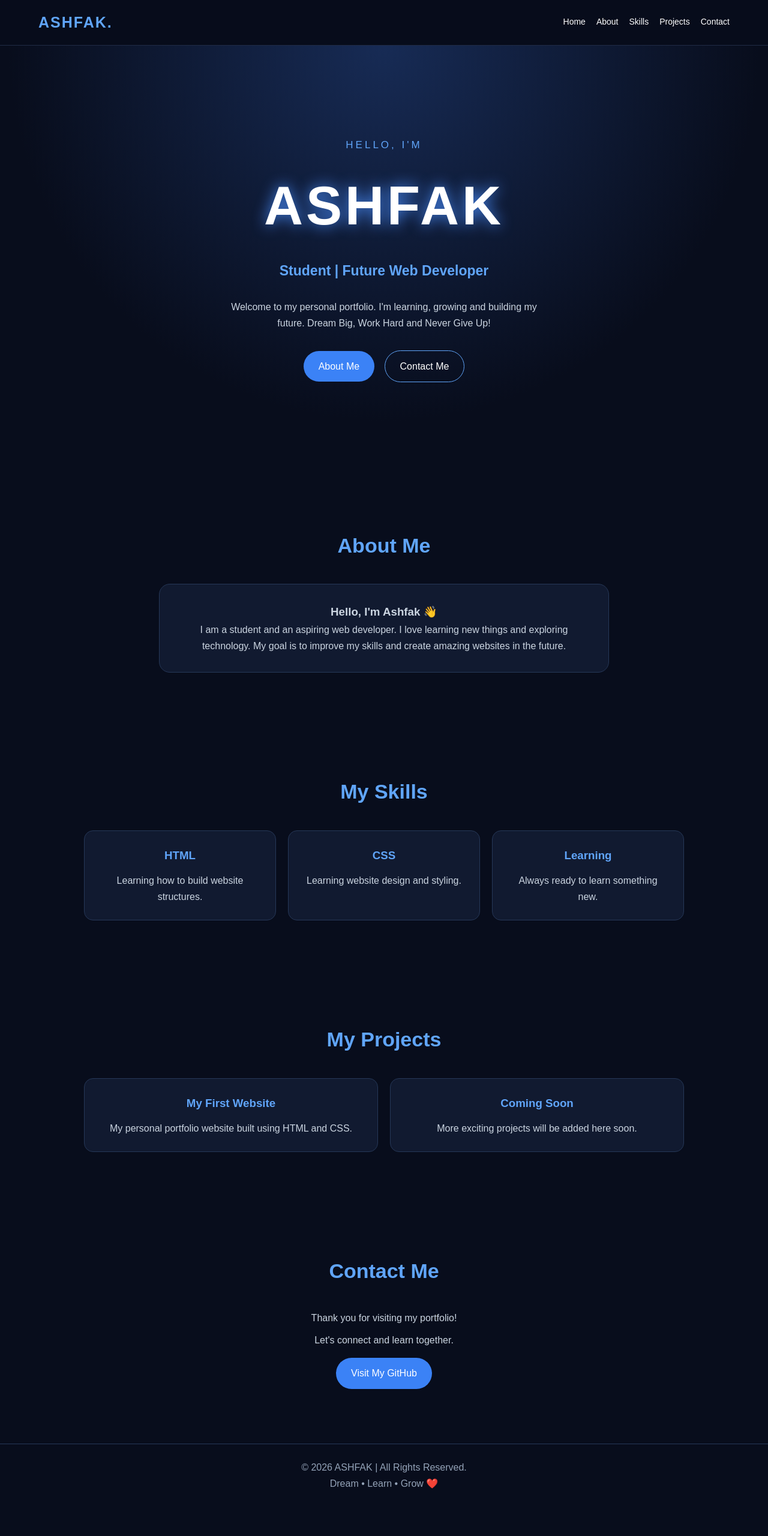
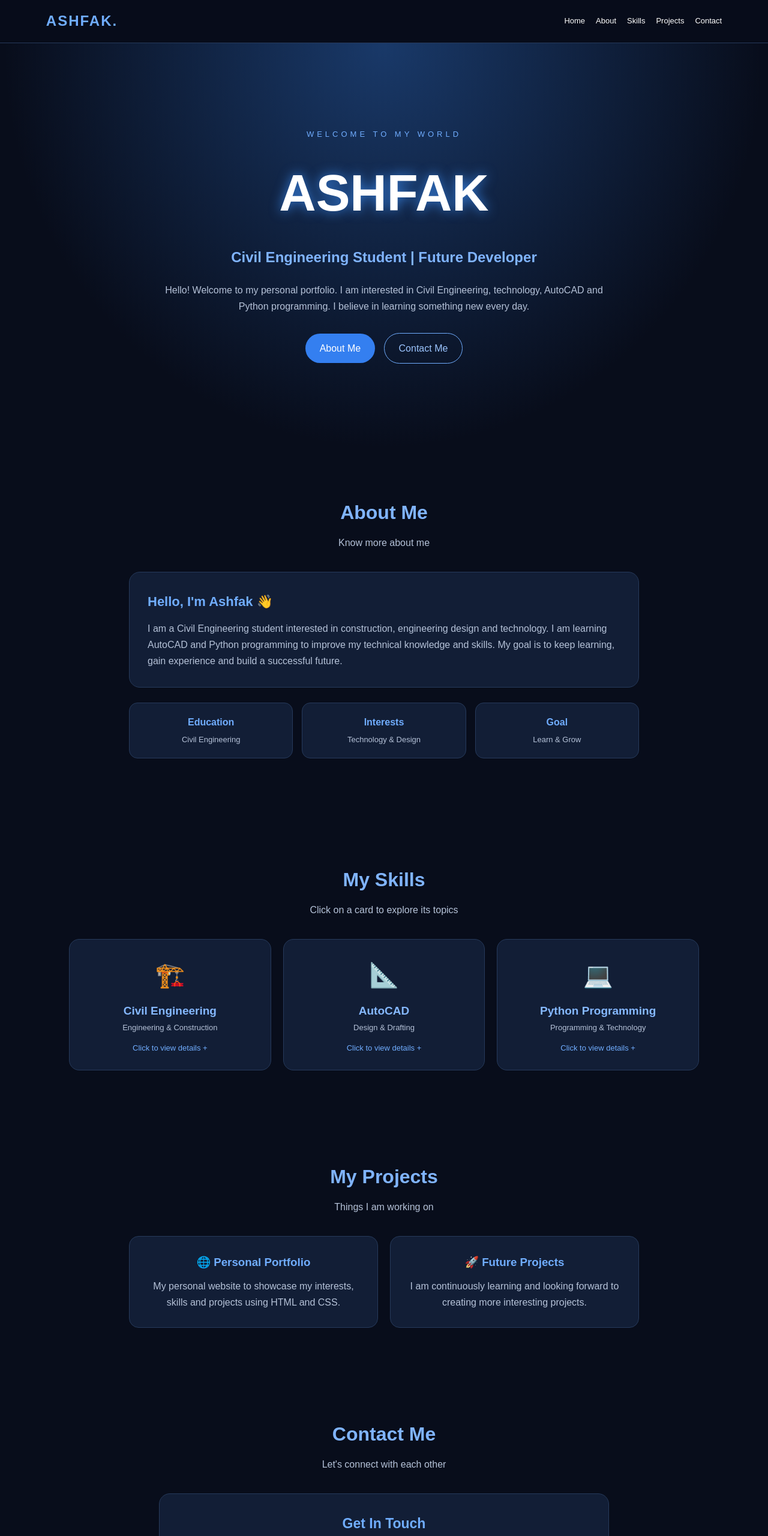
Before and after one commit to ASHFAK190/ashfak-website, a plain HTML site: page index.html in a window 1280 px wide. Shown: the top 2560 px of the page at 60% size. Before the commit the page ends 2511 px from the top, so only its background shows below. Drawn offline with Linux system fonts and the light colour scheme.

Commit message:
Update index.html

```diff
--- a/index.html
+++ b/index.html
@@ -4,230 +4,70 @@
 <head>
 <meta charset="UTF-8">
 <meta name="viewport" content="width=device-width, initial-scale=1.0">
-  <meta name="theme-color" content="#080d1c">
-  <title>ASHFAK | Personal Portfolio</title>
+<title>Ashfak | Personal Portfolio</title>
+<meta name="description" content="Ashfak's personal portfolio website">
 
 <style>
-    * {
-      margin: 0;
-      padding: 0;
-      box-sizing: border-box;
-      scroll-behavior: smooth;
-    }
-
-    body {
-      font-family: Arial, sans-serif;
-      background: #080d1c;
-      color: #ffffff;
-      line-height: 1.7;
-    }
-
-    header {
-      position: sticky;
-      top: 0;
-      z-index: 100;
-      background: rgba(8,13,28,0.95);
-      border-bottom: 1px solid #202b45;
-      padding: 16px 5%;
-      display: flex;
-      justify-content: space-between;
-      align-items: center;
-    }
-
-    .logo {
-      font-size: 25px;
-      font-weight: bold;
-      color: #60a5fa;
-      letter-spacing: 2px;
-    }
-
-    nav {
-      display: flex;
-      gap: 18px;
-      flex-wrap: wrap;
-    }
-
-    nav a {
-      color: white;
-      text-decoration: none;
-      font-size: 14px;
-    }
-
-    nav a:hover {
-      color: #60a5fa;
-    }
-
-    section {
-      padding: 85px 8%;
-      scroll-margin-top: 65px;
-    }
-
-    .home {
-      min-height: 90vh;
-      display: flex;
-      flex-direction: column;
-      justify-content: center;
-      align-items: center;
-      text-align: center;
-      background:
-        radial-gradient(circle at top, #172b55, #080d1c 65%);
-    }
-
-    .welcome {
-      color: #60a5fa;
-      font-size: 17px;
-      letter-spacing: 4px;
-      margin-bottom: 10px;
-    }
-
-    .home h1 {
-      font-size: clamp(55px, 12vw, 90px);
-      letter-spacing: 5px;
-      color: #ffffff;
-      text-shadow: 0 0 30px #2563eb;
-      animation: glow 3s infinite alternate;
-    }
-
-    .home h2 {
-      color: #60a5fa;
-      font-size: 23px;
-      margin: 12px 0;
-    }
-
-    .home p {
-      max-width: 550px;
-      color: #cbd5e1;
-      margin: 15px 0 25px;
-    }
-
-    .btn {
-      display: inline-block;
-      padding: 12px 25px;
-      background: #3b82f6;
-      color: white;
-      text-decoration: none;
-      border-radius: 30px;
-      margin: 6px;
-      transition: 0.3s;
-    }
-
-    .btn:hover {
-      background: #1d4ed8;
-      transform: translateY(-4px);
-    }
-
-    .outline {
-      background: transparent;
-      border: 1px solid #60a5fa;
-    }
-
-    .section-title {
-      text-align: center;
-      font-size: 34px;
-      margin-bottom: 35px;
-      color: #60a5fa;
-    }
-
-    .about-box {
-      max-width: 750px;
-      margin: auto;
-      text-align: center;
-      color: #cbd5e1;
-      background: #111a30;
-      padding: 30px;
-      border-radius: 18px;
-      border: 1px solid #263858;
-    }
-
-    .cards {
-      display: grid;
-      grid-template-columns: repeat(auto-fit, minmax(220px, 1fr));
-      gap: 20px;
-      max-width: 1000px;
-      margin: auto;
-    }
-
-    .card {
-      background: #111a30;
-      border: 1px solid #263858;
-      padding: 25px;
-      border-radius: 15px;
-      text-align: center;
-      transition: 0.3s;
-    }
-
-    .card:hover {
-      transform: translateY(-8px);
-      border-color: #60a5fa;
-    }
-
-    .card h3 {
-      color: #60a5fa;
-      margin-bottom: 12px;
-    }
-
-    .card p {
-      color: #cbd5e1;
-    }
-
-    .contact {
-      text-align: center;
-    }
-
-    .contact p {
-      color: #cbd5e1;
-      margin: 10px;
-    }
-
-    footer {
-      text-align: center;
-      padding: 25px;
-      color: #94a3b8;
-      border-top: 1px solid #263858;
-    }
-
-    .reveal {
-      opacity: 0;
-      transform: translateY(30px);
-      transition: 0.8s ease;
-    }
-
-    .reveal.show {
-      opacity: 1;
-      transform: translateY(0);
-    }
-
-    @keyframes glow {
-      from { text-shadow: 0 0 10px #2563eb; }
-      to { text-shadow: 0 0 35px #60a5fa; }
-    }
-
-    @media (max-width: 600px) {
-      header {
-        flex-direction: column;
-        gap: 12px;
-      }
-
-      nav {
-        justify-content: center;
-        gap: 12px;
-      }
-
-      nav a {
-        font-size: 12px;
-      }
-
-      section {
-        padding: 65px 6%;
-      }
-
-      .home {
-        min-height: 80vh;
-      }
-
-      .home h2 {
-        font-size: 19px;
-      }
+*{margin:0;padding:0;box-sizing:border-box;scroll-behavior:smooth}
+body{font-family:Arial,sans-serif;background:#080d1b;color:#fff;line-height:1.7}
+:root{--blue:#70adff;--card:#121e36;--border:#263a5b;--muted:#b5c2d8}
+header{background:#080d1bf5;padding:15px 6%;display:flex;justify-content:space-between;align-items:center;position:sticky;top:0;z-index:10;border-bottom:1px solid var(--border)}
+.logo{font-size:24px;font-weight:bold;color:var(--blue);letter-spacing:2px}
+nav{display:flex;gap:18px}
+nav a{color:white;text-decoration:none;font-size:13px}
+nav a:hover{color:var(--blue)}
+.hero{min-height:85vh;display:flex;align-items:center;justify-content:center;text-align:center;padding:50px 20px;background:radial-gradient(ellipse at top,#193969,transparent 70%)}
+.hero-content{max-width:750px}
+.tag{color:var(--blue);letter-spacing:5px;font-size:13px}
+.hero h1{font-size:clamp(48px,10vw,85px);margin:15px 0;text-shadow:0 0 20px #367edb}
+.hero h2{color:#80b4ff;font-size:clamp(17px,4vw,24px);margin-bottom:20px}
+.hero p{color:var(--muted);margin-bottom:25px}
+.btn{display:inline-block;padding:11px 24px;margin:5px;border-radius:30px;background:#347ff0;color:white;text-decoration:none;transition:.3s}
+.btn:hover{transform:translateY(-3px);background:#2464c4}
+.outline{background:transparent;border:1px solid var(--blue);color:#9cc5ff}
+section{padding:75px 7%;text-align:center;scroll-margin-top:75px}
+.heading{font-size:32px;color:#80b4ff;margin-bottom:10px}
+.subtitle{color:var(--muted);margin-bottom:35px}
+.about{max-width:850px;margin:auto;background:var(--card);border:1px solid var(--border);padding:30px;border-radius:18px;text-align:left}
+.about h3{color:var(--blue);font-size:22px;margin-bottom:12px}
+.about p{color:var(--muted)}
+.info-grid{display:grid;grid-template-columns:repeat(3,1fr);gap:15px;max-width:850px;margin:25px auto}
+.info{background:var(--card);padding:18px;border:1px solid var(--border);border-radius:14px}
+.info strong{color:var(--blue);display:block}
+.info span{font-size:13px;color:var(--muted)}
+.skills{display:grid;grid-template-columns:repeat(3,1fr);gap:20px;max-width:1050px;margin:auto;align-items:start}
+.skill{background:var(--card);border:1px solid var(--border);border-radius:17px;padding:25px 18px;cursor:pointer;transition:.3s;text-align:center}
+.skill:hover,.skill.active{border-color:var(--blue);transform:translateY(-3px);box-shadow:0 0 18px #347ff022}
+.skill-icon{font-size:40px;margin-bottom:10px}
+.skill h3{color:#85b8ff;font-size:19px}
+.skill p{color:var(--muted);font-size:13px}
+.view{display:block;color:var(--blue);font-size:13px;margin-top:12px}
+.details{display:none;text-align:left;border-top:1px solid var(--border);margin-top:17px;padding-top:12px}
+.skill.active .details{display:block}
+.details ul{list-style:none}
+.details li{padding:5px 0;color:#d3dff1;font-size:14px}
+.details li:before{content:"✓ ";color:var(--blue);font-weight:bold}
+.project-grid{display:grid;grid-template-columns:repeat(2,1fr);gap:20px;max-width:850px;margin:auto}
+.project{background:var(--card);border:1px solid var(--border);padding:27px;border-radius:16px}
+.project h3{color:var(--blue);margin-bottom:10px}
+.project p{color:var(--muted)}
+.contact-card{max-width:750px;margin:auto;background:var(--card);border:1px solid var(--border);border-radius:18px;padding:30px}
+.contact-card h3{color:var(--blue);font-size:23px;margin-bottom:12px}
+.contact-card p{color:var(--muted);margin:10px 0;overflow-wrap:anywhere}
+.contact-card a{color:#8cbaff}
+.social{display:inline-block;margin:12px 5px;padding:11px 22px;border:1px solid var(--blue);border-radius:30px;color:#9cc5ff!important;text-decoration:none}
+.social:hover{background:#347ff0;color:white!important}
+footer{text-align:center;padding:24px 10px;border-top:1px solid var(--border);color:#9aaac4;font-size:13px}
+@media(max-width:700px){
+header{padding:13px 4%;flex-wrap:wrap;gap:10px}
+.logo{font-size:20px}
+nav{gap:10px;flex-wrap:wrap}
+nav a{font-size:11px}
+section{padding:60px 5%}
+.skills{grid-template-columns:1fr}
+.project-grid{grid-template-columns:1fr}
+.info-grid{grid-template-columns:1fr}
+.hero{min-height:80vh}
 }
 </style>
 </head>
@@ -245,96 +85,199 @@
 </nav>
 </header>
 
-  <section class="home" id="home">
-    <div class="welcome">HELLO, I'M</div>
+<!-- HOME SECTION -->
+<section class="hero" id="home">
+<div class="hero-content">
+<div class="tag">WELCOME TO MY WORLD</div>
 <h1>ASHFAK</h1>
-    <h2>Student | Future Web Developer</h2>
+<h2>Civil Engineering Student | Future Developer</h2>
 <p>
-      Welcome to my personal portfolio.
-      I'm learning, growing and building my future.
-      Dream Big, Work Hard and Never Give Up!
+Hello! Welcome to my personal portfolio.
+I am interested in Civil Engineering, technology,
+AutoCAD and Python programming. I believe in
+learning something new every day.
 </p>
-    <div>
 <a href="#about" class="btn">About Me</a>
 <a href="#contact" class="btn outline">Contact Me</a>
 </div>
 </section>
 
-  <section id="about" class="reveal">
-    <h2 class="section-title">About Me</h2>
-    <div class="about-box">
+<!-- ABOUT SECTION -->
+<section id="about">
+<h2 class="heading">About Me</h2>
+<p class="subtitle">Know more about me</p>
+
+<div class="about">
 <h3>Hello, I'm Ashfak 👋</h3>
 <p>
-        I am a student and an aspiring web developer.
-        I love learning new things and exploring technology.
-        My goal is to improve my skills and create amazing
-        websites in the future.
+I am a Civil Engineering student interested in
+construction, engineering design and technology.
+I am learning AutoCAD and Python programming
+to improve my technical knowledge and skills.
+My goal is to keep learning, gain experience
+and build a successful future.
 </p>
 </div>
-  </section>
 
-  <section id="skills" class="reveal">
-    <h2 class="section-title">My Skills</h2>
-    <div class="cards">
-      <div class="card">
-        <h3>HTML</h3>
-        <p>Learning how to build website structures.</p>
+<div class="info-grid">
+<div class="info">
+<strong>Education</strong>
+<span>Civil Engineering</span>
 </div>
-      <div class="card">
-        <h3>CSS</h3>
-        <p>Learning website design and styling.</p>
+<div class="info">
+<strong>Interests</strong>
+<span>Technology & Design</span>
 </div>
-      <div class="card">
-        <h3>Learning</h3>
-        <p>Always ready to learn something new.</p>
+<div class="info">
+<strong>Goal</strong>
+<span>Learn & Grow</span>
 </div>
 </div>
 </section>
 
-  <section id="projects" class="reveal">
-    <h2 class="section-title">My Projects</h2>
-    <div class="cards">
-      <div class="card">
-        <h3>My First Website</h3>
-        <p>My personal portfolio website built using HTML and CSS.</p>
+<!-- SKILLS SECTION -->
+<section id="skills">
+<h2 class="heading">My Skills</h2>
+<p class="subtitle">Click on a card to explore its topics</p>
+
+<div class="skills">
+
+<div class="skill" onclick="toggleSkill(this)">
+<div class="skill-icon">🏗️</div>
+<h3>Civil Engineering</h3>
+<p>Engineering & Construction</p>
+<span class="view">Click to view details +</span>
+<div class="details">
+<ul>
+<li>Engineering Drawing</li>
+<li>Building Materials</li>
+<li>Surveying</li>
+<li>Construction Technology</li>
+<li>Estimation & Costing</li>
+<li>Structural Engineering Basics</li>
+<li>Building Planning</li>
+</ul>
 </div>
-      <div class="card">
-        <h3>Coming Soon</h3>
-        <p>More exciting projects will be added here soon.</p>
+</div>
+
+<div class="skill" onclick="toggleSkill(this)">
+<div class="skill-icon">📐</div>
+<h3>AutoCAD</h3>
+<p>Design & Drafting</p>
+<span class="view">Click to view details +</span>
+<div class="details">
+<ul>
+<li>2D Drafting</li>
+<li>Floor Plan Design</li>
+<li>Technical Drawing</li>
+<li>Layers & Dimensions</li>
+<li>Building Layouts</li>
+<li>Engineering Drawings</li>
+</ul>
+</div>
+</div>
+
+<div class="skill" onclick="toggleSkill(this)">
+<div class="skill-icon">💻</div>
+<h3>Python Programming</h3>
+<p>Programming & Technology</p>
+<span class="view">Click to view details +</span>
+<div class="details">
+<ul>
+<li>Python Basics</li>
+<li>Variables & Data Types</li>
+<li>Conditional Statements</li>
+<li>Loops</li>
+<li>Functions</li>
+<li>Basic Problem Solving</li>
+</ul>
+</div>
+</div>
+
+</div>
+</section>
+
+<!-- PROJECTS SECTION -->
+<section id="projects">
+<h2 class="heading">My Projects</h2>
+<p class="subtitle">Things I am working on</p>
+
+<div class="project-grid">
+<div class="project">
+<h3>🌐 Personal Portfolio</h3>
+<p>
+My personal website to showcase my interests,
+skills and projects using HTML and CSS.
+</p>
+</div>
+
+<div class="project">
+<h3>🚀 Future Projects</h3>
+<p>
+I am continuously learning and looking forward
+to creating more interesting projects.
+</p>
 </div>
 </div>
 </section>
 
-  <section id="contact" class="contact reveal">
-    <h2 class="section-title">Contact Me</h2>
-    <p>Thank you for visiting my portfolio!</p>
-    <p>Let's connect and learn together.</p>
-    <a href="https://github.com/ASHFAK190"
-       class="btn" target="_blank">
-       Visit My GitHub
+<!-- CONTACT SECTION -->
+<section id="contact">
+<h2 class="heading">Contact Me</h2>
+<p class="subtitle">Let's connect with each other</p>
+
+<div class="contact-card">
+<h3>Get In Touch</h3>
+<p>Feel free to contact me through email or Instagram.</p>
+
+<p>
+📧 Email:
+<a href="mailto:mdashfakansari13@gmail.com">
+mdashfakansari13@gmail.com
 </a>
+</p>
+
+<p>
+📸 Instagram:
+<a href="https://www.instagram.com/md_ashfak._/"
+target="_blank" rel="noopener noreferrer">
+@md_ashfak._
+</a>
+</p>
+
+<a class="social"
+href="https://www.instagram.com/md_ashfak._/"
+target="_blank" rel="noopener noreferrer">
+Instagram Profile
+</a>
+
+<a class="social"
+href="mailto:mdashfakansari13@gmail.com">
+Send Email
+</a>
+</div>
 </section>
 
 <footer>
-    <p>© <span id="year"></span> ASHFAK | All Rights Reserved.</p>
-    <p>Dream • Learn • Grow ❤️</p>
+<p>© <span id="year"></span> Ashfak. All Rights Reserved.</p>
+<p>Designed with ❤️ by Ashfak</p>
 </footer>
 
 <script>
+function toggleSkill(card){
+  card.classList.toggle("active");
+
+  const view = card.querySelector(".view");
+
+  if(card.classList.contains("active")){
+    view.textContent = "Click to hide details −";
+  }else{
+    view.textContent = "Click to view details +";
+  }
+}
+
 document.getElementById("year").textContent =
 new Date().getFullYear();
-
-    const observer = new IntersectionObserver(entries => {
-      entries.forEach(entry => {
-        if (entry.isIntersecting) {
-          entry.target.classList.add("show");
-        }
-      });
-    }, { threshold: 0.1 });
-
-    document.querySelectorAll(".reveal").forEach(section => {
-      observer.observe(section);
-    });
 </script>
 
 </body>
```
Lines whose indentation alone changed are shown as unchanged.
